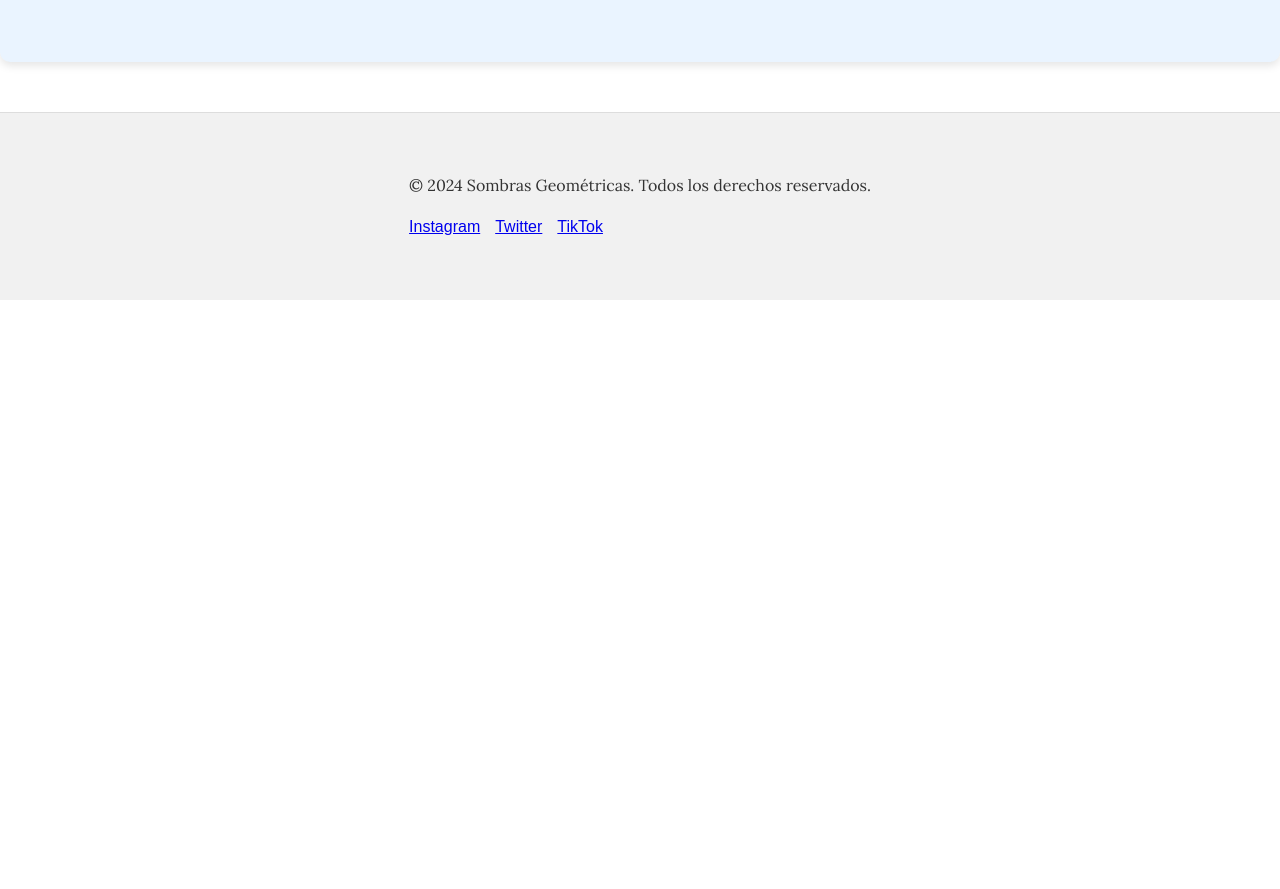
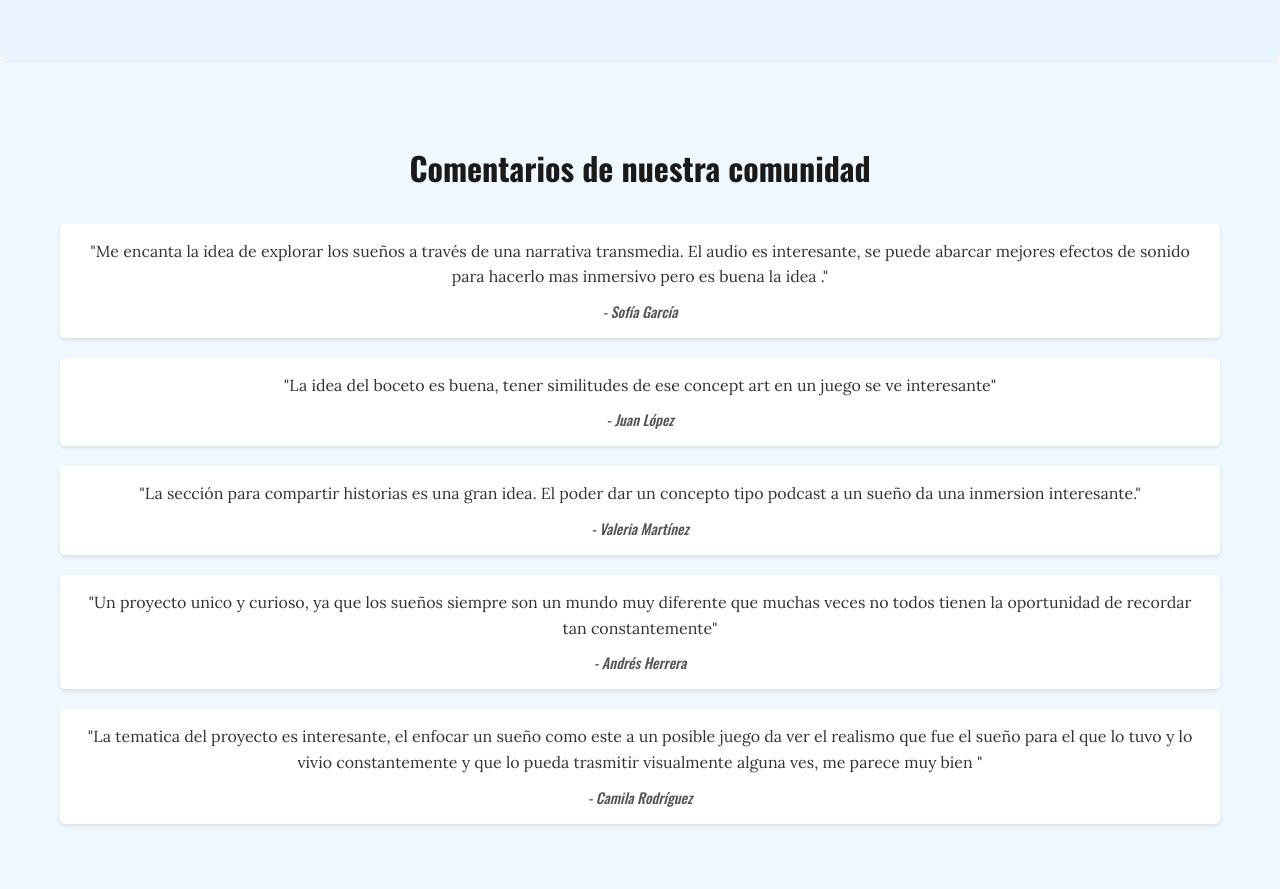
Before and after one commit to Allennar/SombrasGeometricas, a plain HTML site: page index.html in a window 1280 px wide. Shown: the part 3291-4180 px from the top of the page. Before the commit the page ends 3591 px from the top, so only its background shows below. Drawn offline with nearby package versions, Linux system fonts and the light colour scheme.

Commit message:
Comentarios

```diff
--- a/Estilo.css
+++ b/Estilo.css
@@ -216,3 +216,40 @@ p {
 .subscribe button:hover {
     background-color: #0056b3;
 }
+/* Comments Section */
+.comments {
+    background-color: #f0f8ff; /* Fondo suave y atractivo */
+    padding: 50px 20px;
+    text-align: center;
+    border-radius: 10px;
+    box-shadow: 0 4px 8px rgba(0, 0, 0, 0.1);
+}
+
+.comments h2 {
+    font-size: 2rem;
+    margin-bottom: 30px;
+    color: #1a1a1a;
+}
+
+.comment {
+    margin-bottom: 20px;
+    background-color: #ffffff;
+    padding: 15px 20px;
+    border-radius: 5px;
+    box-shadow: 0 2px 4px rgba(0, 0, 0, 0.1);
+}
+
+.comment p {
+    font-size: 1rem;
+    color: #333333;
+    margin-bottom: 10px;
+    font-family: 'Lora', serif;
+}
+
+.comment span {
+    display: block;
+    font-size: 0.9rem;
+    color: #555555;
+    font-style: italic;
+    font-family: 'Oswald', sans-serif;
+}
--- a/index.html
+++ b/index.html
@@ -65,7 +65,6 @@
             </form>
         </div>
     </section>
-
     <!-- Subscription Section -->
     <section id="subscribe" class="subscribe centered">
         <div class="container">
@@ -77,7 +76,32 @@
             </form>
         </div>
     </section>
-
+    <!-- User Comments Section -->
+    <section id="comments" class="comments">
+        <div class="container">
+            <h2>Comentarios de nuestra comunidad</h2>
+            <div class="comment">
+                <p>"Me encanta la idea de explorar los sueños a través de una narrativa transmedia. El audio es interesante, se puede abarcar mejores efectos de sonido para hacerlo mas inmersivo pero es buena la idea ."</p>
+                <span>- Sofía García</span>
+            </div>
+            <div class="comment">
+                <p>"La idea del boceto es buena, tener similitudes de ese concept art en un juego se ve interesante"</p>
+                <span>- Juan López</span>
+            </div>
+            <div class="comment">
+                <p>"La sección para compartir historias es una gran idea. El poder dar un concepto tipo podcast a un sueño da una inmersion interesante."</p>
+                <span>- Valeria Martínez</span>
+            </div>
+            <div class="comment">
+                <p>"Un proyecto unico y curioso, ya que los sueños siempre son un mundo muy diferente que muchas veces no todos tienen la oportunidad de recordar tan constantemente"</p>
+                <span>- Andrés Herrera</span>
+            </div>
+            <div class="comment">
+                <p>"La tematica del proyecto es interesante, el enfocar un sueño como este a un posible juego da ver el realismo que fue el sueño para el que lo tuvo y lo vivio constantemente y que lo pueda trasmitir visualmente alguna ves, me parece muy bien "</p>
+                <span>- Camila Rodríguez</span>
+            </div>
+        </div>
+    </section>
     <!-- Footer -->
     <footer class="footer centered">
         <div class="container">
```
